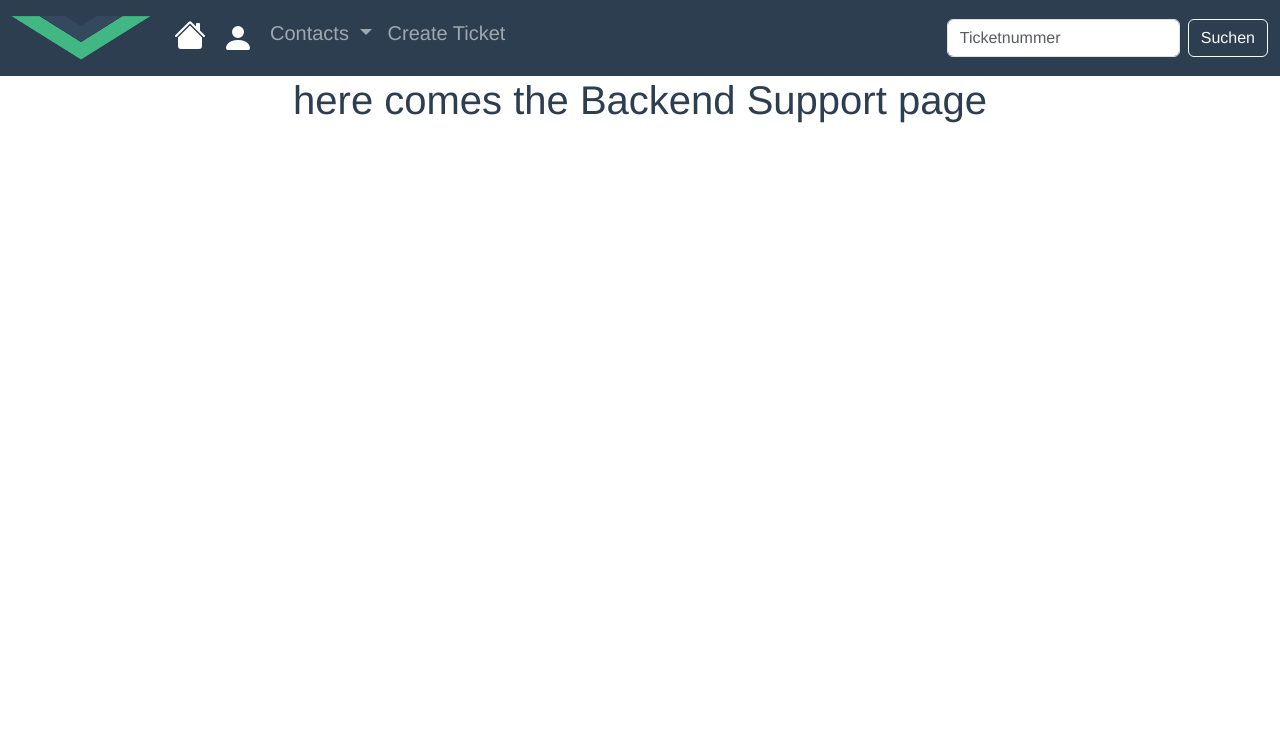
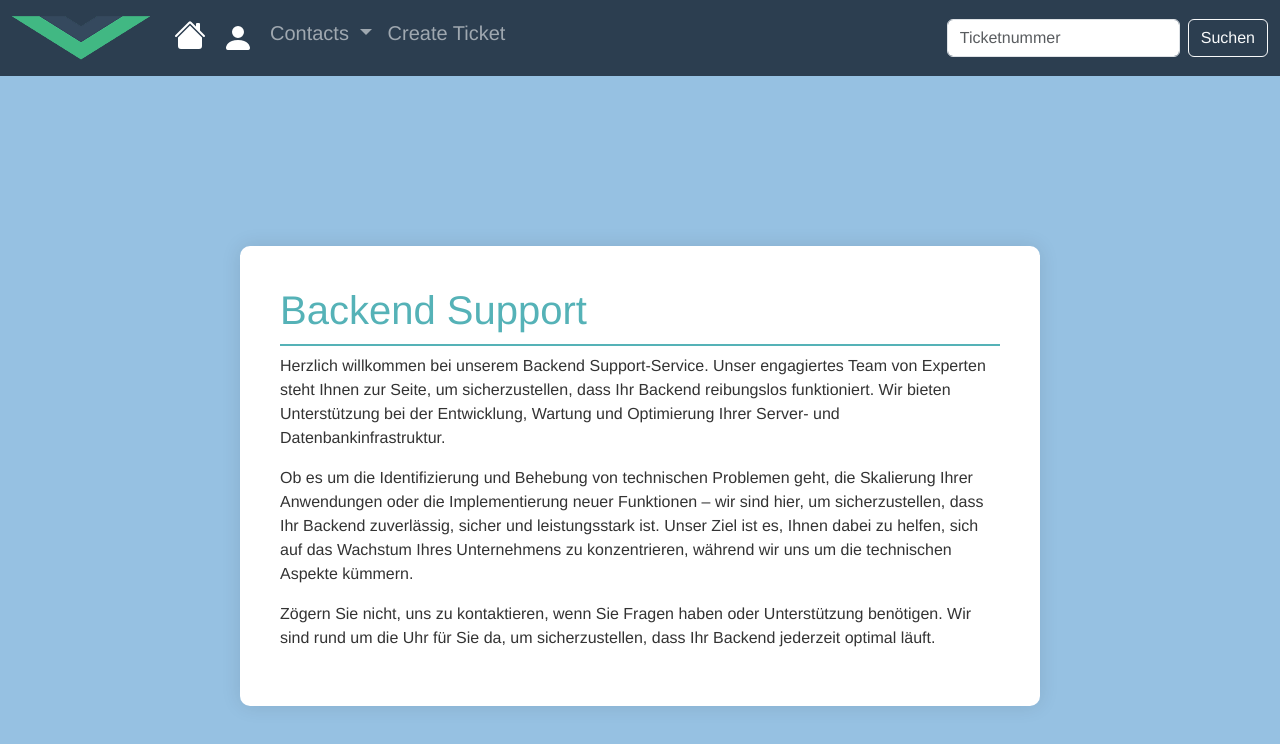
Before and after one commit to KanberZeren/Ticketapp-Frontend, a Vue app: page /BackendSupport in a window 1280 px wide. Shown: the top 744 px of the page. Built offline with nearby package versions, Linux system fonts and the light colour scheme.

Commit message:
Registration Page anknüpfung und weitere View-Design anpassungen

```diff
--- /dev/null
+++ b/src/components/FooterBar.vue
@@ -0,0 +1,35 @@
+<script>
+export default {
+  name: 'FooterBar'
+}
+</script>
+<template>
+  <footer class="py-3 my-4 footer">
+    <ul class="nav justify-content-center border-bottom pb-3 mb-3">
+      <li class="nav-item"><a href="/" class="nav-link px-2 text-muted">Home</a></li>
+      <li class="nav-item"><a href="/ServiceCenter" class="nav-link px-2 text-muted">Kontakt</a></li>
+      <li class="nav-item"><a href="#" class="nav-link px-2 text-muted">LinkedIn</a></li>
+      <li class="nav-item"><a href="#" class="nav-link px-2 text-muted">FAQs</a></li>
+      <li class="nav-item"><a href="#" class="nav-link px-2 text-muted">Impressum</a></li>
+    </ul>
+    <p class="text-center text-muted">© 2023 Tiqetta GmbH</p>
+  </footer>
+</template>
+
+<style scoped>
+.footer {
+  padding: 20px 50px;
+  display: flex;
+  justify-content: center;
+  align-items: center;
+  flex-direction: column;
+  bottom: 0;
+  width: 100%;
+}
+.footer p {
+  color: #fff;
+  margin: 15px 0 10px 0;
+  font-size: 1rem;
+  font-weight: 300;
+}
+</style>
--- a/src/components/RegistrationPage.vue
+++ b/src/components/RegistrationPage.vue
@@ -1,46 +1,50 @@
 <template>
   <div class="registration-page">
-    <h1>Register as New Employee</h1>
+    <h1>Erstelle dein Account</h1>
     <form @submit.prevent="registerEmployee" class="registration-form">
       <div class="form-group">
-        <label for="vorname">First Name:</label>
+        <label for="vorname">Vorname:</label>
         <input v-model="vorname" type="text" class="form-control" required />
       </div>
 
       <div class="form-group">
-        <label for="nachname">Last Name:</label>
+        <label for="nachname">Nachname:</label>
         <input v-model="nachname" type="text" class="form-control" required />
       </div>
 
       <div class="form-group">
-        <label for="personalnummer">Employee ID:</label>
+        <label for="personalnummer">Personalnummer:</label>
         <input v-model="personalnummer" type="number" class="form-control" required />
       </div>
 
       <div class="form-group">
-        <label for="mailadresse">Email Address:</label>
+        <label for="mailadresse">Email-Adresse:</label>
         <input v-model="mailadresse" type="email" class="form-control" required />
       </div>
 
       <div class="form-group">
-        <label for="benutzername">Username:</label>
+        <label for="benutzername">Benutzername:</label>
         <input v-model="benutzername" type="text" class="form-control" required />
       </div>
 
       <div class="form-group">
-        <label for="passwort">Password:</label>
+        <label for="passwort">Passwort:</label>
         <input v-model="passwort" type="password" class="form-control" required />
       </div>
 
       <div class="form-group">
-        <label for="mitarbeiterBereich">Employee Area:</label>
+        <label for="mitarbeiterBereich">Mitarbeiterbereich:</label>
         <select v-model="mitarbeiterBereich" class="form-control" required>
           <option value="FACHLICHER_MITARBEITER">Fachlicher Mitarbeiter</option>
           <option value="IT_MITARBEITER">IT-Mitarbeiter</option>
         </select>
       </div>
 
-      <button type="submit" class="btn btn-primary">Register</button>
+      <button type="submit" class="btn btn-primary">Registrieren</button>
+      <div v-if="registrationSuccess" class="success-message">
+        <p>Registration successful! You can now proceed to the login page.</p>
+        <router-link to="/login" class="btn btn-success">Go to Login</router-link>
+      </div>
     </form>
   </div>
 </template>
@@ -55,6 +59,9 @@ const mailadresse = ref('')
 const benutzername = ref('')
 const passwort = ref('')
 const mitarbeiterBereich = ref('FACHLICHER_MITARBEITER') // default
+
+const registrationSuccess = ref(false)
+
 const registerEmployee = async () => {
   try {
     const response = await axios.post('http://localhost:8080/mitarbeiter', {
@@ -67,7 +74,7 @@ const registerEmployee = async () => {
       mitarbeiterBereich: mitarbeiterBereich.value
     })
     console.log('Employee registered:', response.data)
-    // Für später: redirect to SuccsessPage
+    registrationSuccess.value = true
   } catch (error) {
     console.error('Error registering employee:', error)
   }
--- a/src/views/BackendSupportView.vue
+++ b/src/views/BackendSupportView.vue
@@ -1,11 +1,43 @@
-<script setup>
-</script>
-
 <template>
-  <div class="BackendSupport">
-    <h1>here comes the Backend Support page</h1>
+  <div class="SupportPage">
+    <div class="content">
+      <h1>Backend Support</h1>
+      <p>
+        Herzlich willkommen bei unserem Backend Support-Service. Unser engagiertes Team von Experten steht Ihnen zur Seite, um sicherzustellen, dass Ihr Backend reibungslos funktioniert. Wir bieten Unterstützung bei der Entwicklung, Wartung und Optimierung Ihrer Server- und Datenbankinfrastruktur.
+      </p>
+      <p>
+        Ob es um die Identifizierung und Behebung von technischen Problemen geht, die Skalierung Ihrer Anwendungen oder die Implementierung neuer Funktionen – wir sind hier, um sicherzustellen, dass Ihr Backend zuverlässig, sicher und leistungsstark ist. Unser Ziel ist es, Ihnen dabei zu helfen, sich auf das Wachstum Ihres Unternehmens zu konzentrieren, während wir uns um die technischen Aspekte kümmern.
+      </p>
+      <p>
+        Zögern Sie nicht, uns zu kontaktieren, wenn Sie Fragen haben oder Unterstützung benötigen. Wir sind rund um die Uhr für Sie da, um sicherzustellen, dass Ihr Backend jederzeit optimal läuft.
+      </p>
+    </div>
   </div>
 </template>
-
 <style scoped>
+.SupportPage {
+  display: flex;
+  justify-content: center;
+  align-items: center;
+  min-height: 100vh;
+  background: #b6dee0;
+  background: #96c1e2;
+}
+.content {
+  max-width: 800px;
+  padding: 40px;
+  text-align: left;
+  background-color: #fff;
+  border-radius: 10px;
+  box-shadow: 0 0 20px rgba(0, 0, 0, 0.1);
+}
+h1 {
+  color: #55b2b7;
+  border-bottom: 2px solid #55b2b7;
+  padding-bottom: 10px;
+}
+p {
+  margin-bottom: 16px;
+  color: #333;
+}
 </style>
--- a/src/views/HomeView.vue
+++ b/src/views/HomeView.vue
@@ -4,6 +4,7 @@
       <router-view></router-view>
       <HomePage msg="Welcome to our Ticketsystem!"/>
       <TicketListe/>
+      <FooterBar/>
     </div>
   </div>
 </template>
@@ -14,10 +15,12 @@ import HomePage from '@/components/HomePage.vue'
 // import axios from 'axios'
 import TicketListe from '@/components/TicketListe.vue'
 // import NavBar from '@/components/NavBar.vue'
+import FooterBar from '@/components/FooterBar.vue'
 
 export default {
   name: 'HomeView',
   components: {
+    FooterBar,
     HomePage,
     TicketListe
   },
--- a/src/views/ServiceCenterView.vue
+++ b/src/views/ServiceCenterView.vue
@@ -1,11 +1,50 @@
-<script setup>
-</script>
-
 <template>
   <div class="ServiceCenter">
-    <h1>here comes the Service Center page</h1>
+    <h1>Willkommen in unserem Service-Center</h1>
+
+    <section class="services">
+      <div class="service-card">
+        <h2>Technischer Support</h2>
+        <p>Wir bieten technischen Support für alle unsere Produkte. Kontaktieren Sie uns, wenn Sie Hilfe bei Installationen, Fehlersuche oder anderen technischen Problemen benötigen.</p>
+      </div>
+
+      <div class="service-card">
+        <h2>Kundenservice</h2>
+        <p>Unser engagiertes Kundenservice-Team steht Ihnen für alle Anfragen, Feedback oder Anliegen zur Verfügung. Zögern Sie nicht, uns für schnelle Hilfe zu kontaktieren.</p>
+      </div>
+
+      <div class="service-card">
+        <h2>Servicezeiten</h2>
+        <p>Unsere Servicezeiten sind von Montag bis Freitag, 9:00 Uhr bis 17:00 Uhr. Während dieser Zeiten stehen wir Ihnen gerne zur Verfügung, um Ihre Anfragen zu bearbeiten.</p>
+      </div>
+    </section>
   </div>
 </template>
 
 <style scoped>
+.ServiceCenter {
+  padding: 20px;
+  text-align: center;
+  background: #96c1e2;
+}
+.services {
+  display: flex;
+  justify-content: space-around;
+  flex-wrap: wrap;
+  margin-top: 30px;
+}
+.service-card {
+  background-color: #f8f9fa;
+  border: 1px solid #dee2e6;
+  border-radius: 8px;
+  padding: 20px;
+  margin: 10px;
+  width: 300px;
+}
+.service-card h2 {
+  color: #007bff;
+}
+.service-card p {
+  color: #6c757d;
+}
 </style>
```
